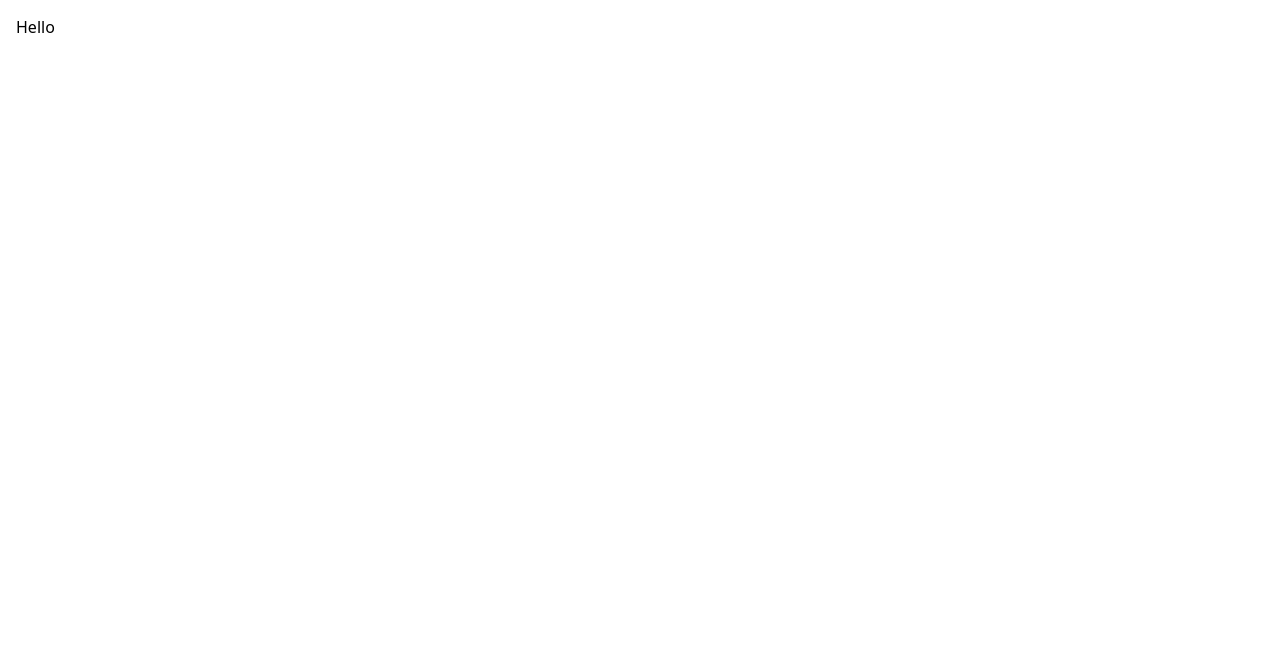
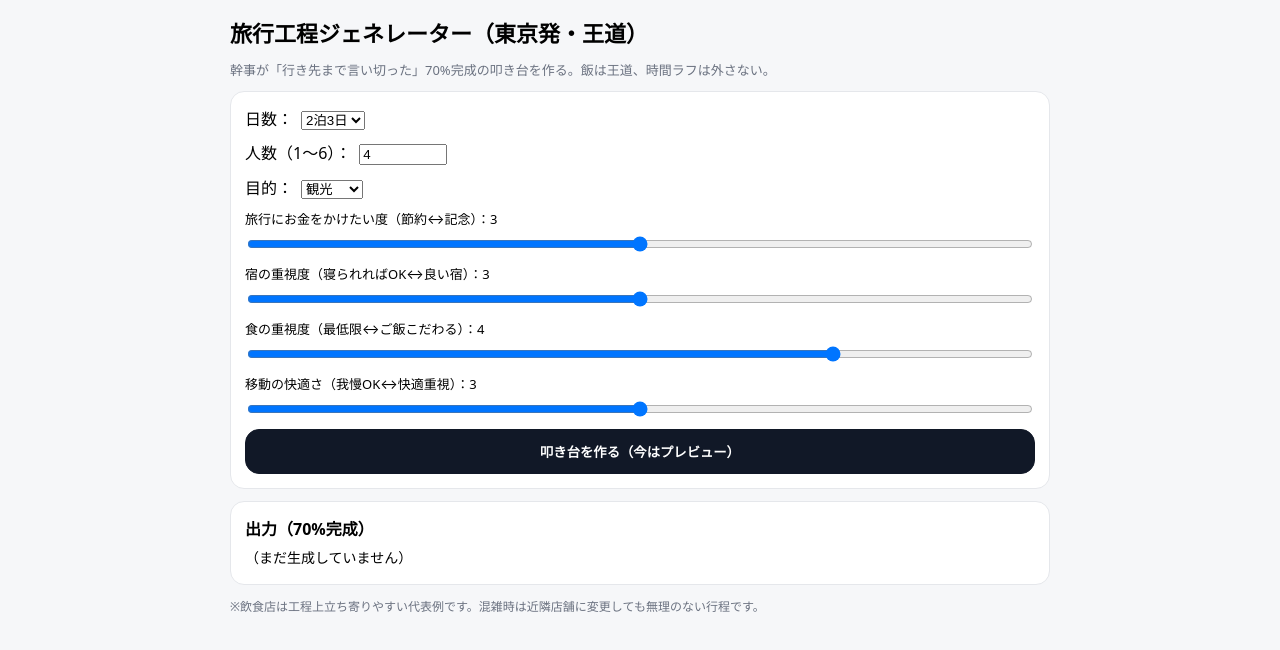
Before and after one commit to Kds0116/trip-planner-mvp, a Next.js app: page / in a window 1280 px wide. Shown: the top 650 px of the page. Built offline with nearby package versions, Linux system fonts and the light colour scheme.

Commit message:
page.tsx を更新

```diff
--- a/app/page.tsx
+++ b/app/page.tsx
@@ -1,3 +1,128 @@
+"use client";
+
+import { useState } from "react";
+
+type Days = "2泊3日" | "3泊4日";
+type Purpose = "観光" | "ゆるめ";
+
 export default function Page() {
-  return <main style={{ padding: 16 }}>Hello</main>;
+  const [days, setDays] = useState<Days>("2泊3日");
+  const [people, setPeople] = useState<number>(4);
+  const [purpose, setPurpose] = useState<Purpose>("観光");
+
+  const [budget, setBudget] = useState(3);
+  const [hotel, setHotel] = useState(3);
+  const [food, setFood] = useState(4);
+  const [move, setMove] = useState(3);
+
+  const [result, setResult] = useState<string>("（まだ生成していません）");
+
+  const box: React.CSSProperties = {
+    border: "1px solid #e5e7eb",
+    borderRadius: 14,
+    padding: 14,
+    background: "white"
+  };
+
+  return (
+    <main style={{ background: "#f6f7f9", minHeight: "100vh", padding: 16 }}>
+      <div style={{ maxWidth: 820, margin: "0 auto", display: "grid", gap: 12 }}>
+        <h1 style={{ margin: 0, fontSize: 22 }}>旅行工程ジェネレーター（東京発・王道）</h1>
+        <p style={{ margin: 0, color: "#6b7280", fontSize: 13 }}>
+          幹事が「行き先まで言い切った」70%完成の叩き台を作る。飯は王道、時間ラフは外さない。
+        </p>
+
+        <section style={box}>
+          <div style={{ display: "grid", gap: 10 }}>
+            <label>
+              日数：
+              <select value={days} onChange={(e) => setDays(e.target.value as Days)} style={{ marginLeft: 8 }}>
+                <option value="2泊3日">2泊3日</option>
+                <option value="3泊4日">3泊4日</option>
+              </select>
+            </label>
+
+            <label>
+              人数（1〜6）：
+              <input
+                type="number"
+                min={1}
+                max={6}
+                value={people}
+                onChange={(e) => setPeople(Number(e.target.value))}
+                style={{ marginLeft: 8, width: 80 }}
+              />
+            </label>
+
+            <label>
+              目的：
+              <select value={purpose} onChange={(e) => setPurpose(e.target.value as Purpose)} style={{ marginLeft: 8 }}>
+                <option value="観光">観光</option>
+                <option value="ゆるめ">ゆるめ</option>
+              </select>
+            </label>
+
+            <Slider label="旅行にお金をかけたい度（節約↔記念）" v={budget} setV={setBudget} />
+            <Slider label="宿の重視度（寝られればOK↔良い宿）" v={hotel} setV={setHotel} />
+            <Slider label="食の重視度（最低限↔ご飯こだわる）" v={food} setV={setFood} />
+            <Slider label="移動の快適さ（我慢OK↔快適重視）" v={move} setV={setMove} />
+
+            <button
+              onClick={() =>
+                setResult(
+                  [
+                    "（プレビュー）",
+                    `日数: ${days}`,
+                    `人数: ${people}人`,
+                    `目的: ${purpose}`,
+                    `予算スタンス: budget=${budget}, hotel=${hotel}, food=${food}, move=${move}`,
+                    "",
+                    "次のステップで、ここにAIの旅行工程が出ます。"
+                  ].join("\n")
+                )
+              }
+              style={{
+                padding: "12px 14px",
+                borderRadius: 14,
+                border: "1px solid #111827",
+                background: "#111827",
+                color: "white",
+                fontWeight: 700
+              }}
+            >
+              叩き台を作る（今はプレビュー）
+            </button>
+          </div>
+        </section>
+
+        <section style={box}>
+          <h2 style={{ margin: "0 0 8px", fontSize: 16 }}>出力（70%完成）</h2>
+          <pre style={{ margin: 0, whiteSpace: "pre-wrap", lineHeight: 1.6, fontSize: 14 }}>{result}</pre>
+        </section>
+
+        <p style={{ margin: 0, color: "#6b7280", fontSize: 12 }}>
+          ※飲食店は工程上立ち寄りやすい代表例です。混雑時は近隣店舗に変更しても無理のない行程です。
+        </p>
+      </div>
+    </main>
+  );
 }
+
+function Slider({
+  label,
+  v,
+  setV
+}: {
+  label: string;
+  v: number;
+  setV: (n: number) => void;
+}) {
+  return (
+    <label style={{ display: "grid", gap: 6 }}>
+      <span style={{ fontSize: 13 }}>
+        {label}：{v}
+      </span>
+      <input type="range" min={1} max={5} value={v} onChange={(e) => setV(Number(e.target.value))} />
+    </label>
+  );
+}
```
